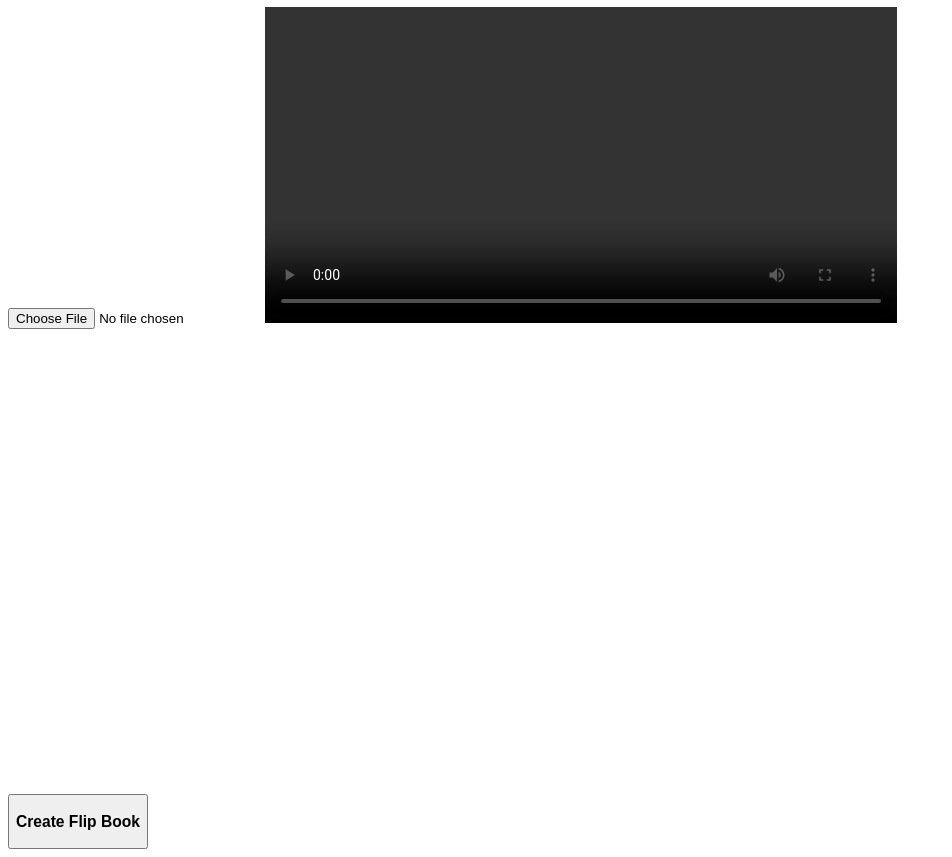
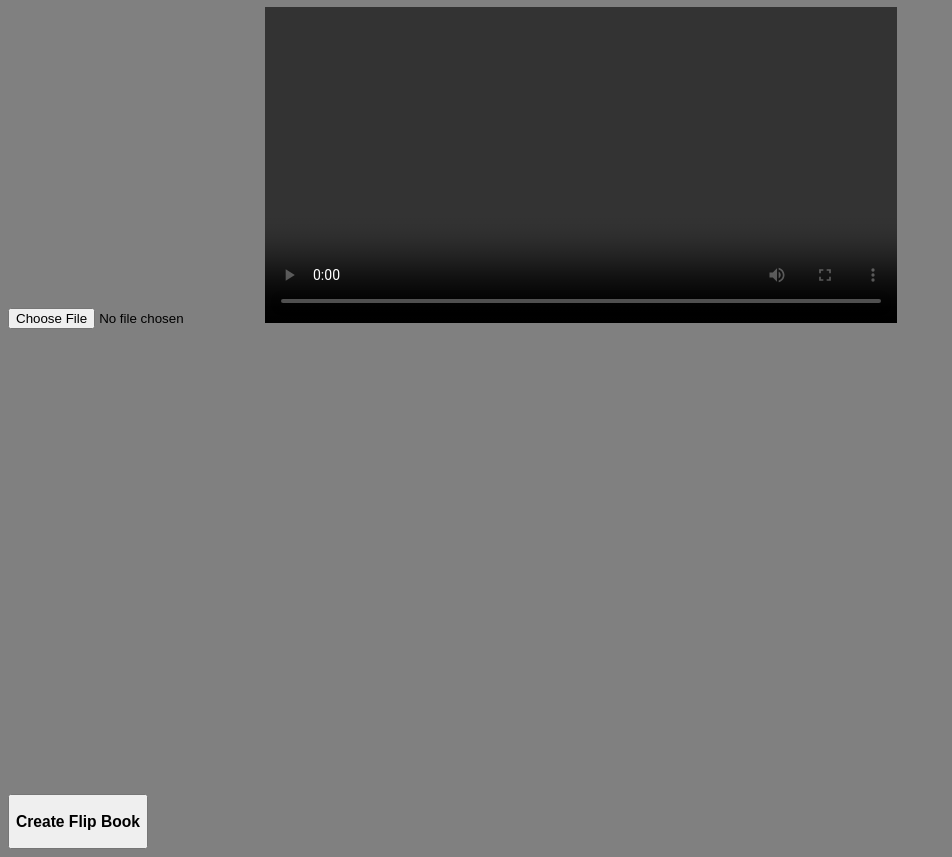
Before and after one commit to sdpoulose/flip-book-creator, an Electron app: page mainWindow.html in a window 1280 px wide. Shown: the part 73-930 px from the top of the page, without its empty margins (0-952 px from the left). Drawn offline with Linux system fonts and the light colour scheme.

Commit message:
added background color

```diff
--- a/mainWindow.css
+++ b/mainWindow.css
@@ -1,3 +1,7 @@
 video {
     width: 50%;
 }
+
+.bg {
+    background-color: grey;
+}
--- a/mainWindow.html
+++ b/mainWindow.html
@@ -4,7 +4,7 @@
     <title> Flip Book Creator </title>
     <link rel = "stylesheet" href = "mainWindow.css">
 </head>
-<body>
+<body class = "bg">
     <h1> Flip Book Creator </h1>
     <div id = "message" ></div>
     <input type = "file" accept = "video/*"/>
```
